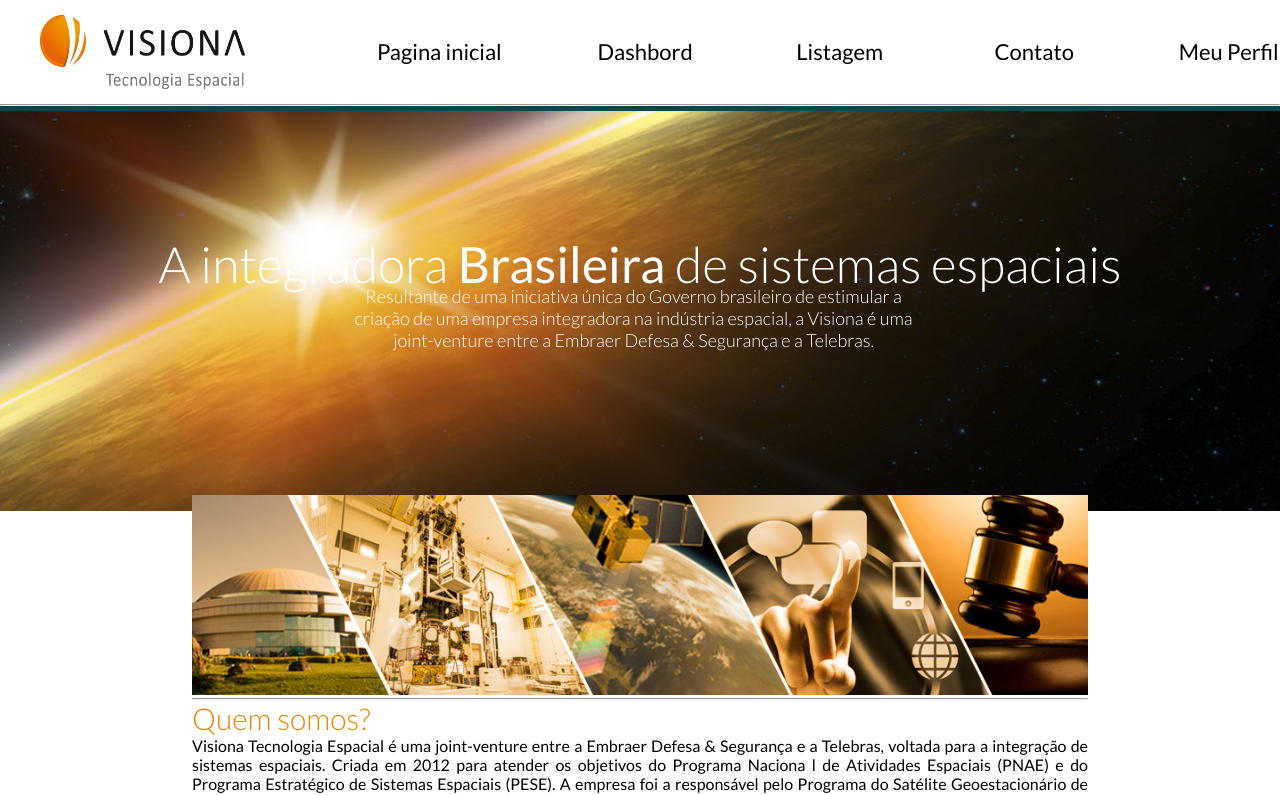
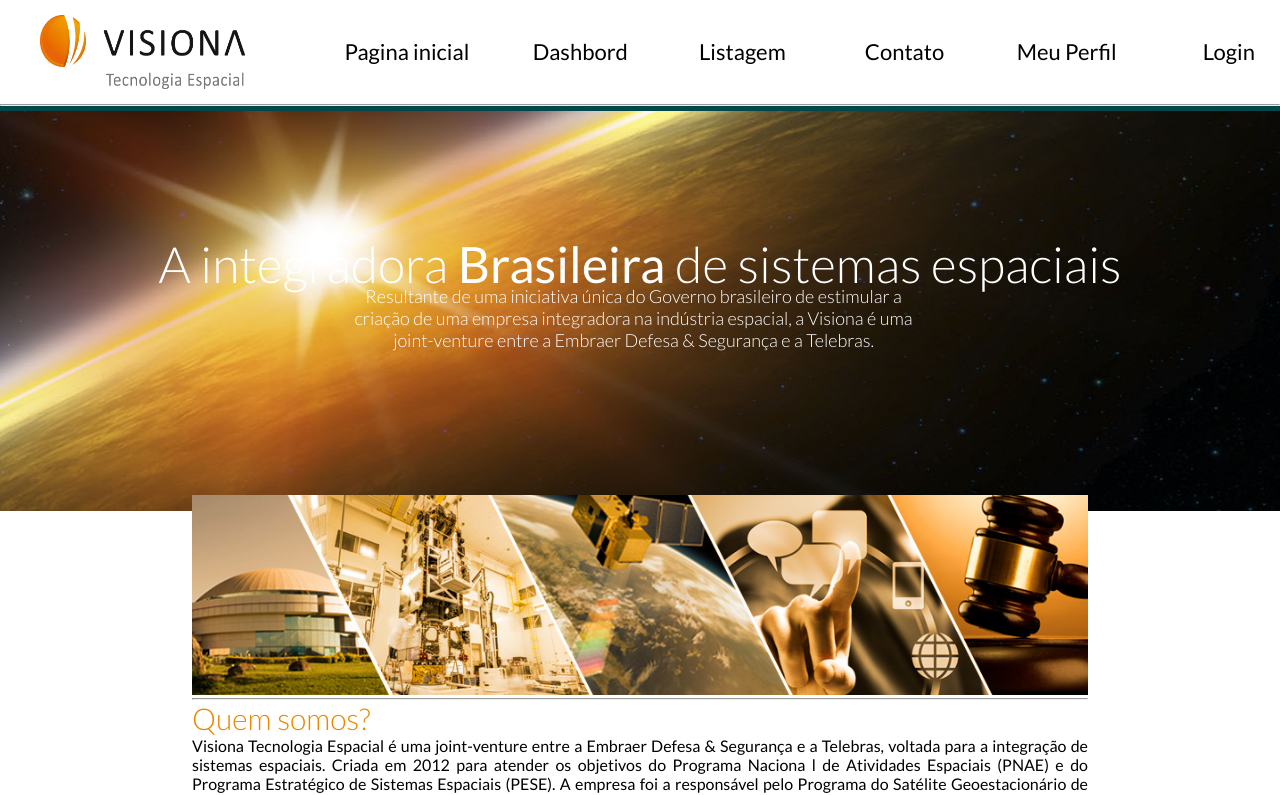
Before and after one commit to TechForce-ADS/Visiona, a React (Create React App) app in the folder Sprints/2_Sprint/codigo/: page /Home in a window 1280 px wide. Shown: the top 795 px of the page. Built offline with nearby package versions, Linux system fonts and the light colour scheme.

Commit message:
Nova aba
Login implementado

```diff
--- a/Sprints/2_Sprint/codigo/src/components/navbar/navbar.tsx
+++ b/Sprints/2_Sprint/codigo/src/components/navbar/navbar.tsx
@@ -31,6 +31,7 @@
                 <Link to="/List" className='nav-text'><div className="nav-text" id="list">Listagem</div></Link>
                 <Link to="/Contato" className='nav-text'><div className="nav-text" id="cont">Contato</div></Link>
                 <Link to="/Perfil" className='nav-text'><div className="nav-text" id="perf">Meu Perfil</div></Link>
+                <Link to="/Login" className='nav-text'><div className="nav-text" id="login">Login</div></Link>
                 <div className="icon-nav">
                     <img src={icon} alt="Icon"></img>
                 </div>
@@ -43,6 +44,7 @@
                 <h4 id="Mlist">Listagem</h4>
                 <h4 id="Mcont">Contato</h4>
                 <h4 id="Mperf">Meu Perfil</h4>
+                <h4 id="MLogin">Login</h4>
             </div>
 
         </>
--- a/Sprints/2_Sprint/codigo/src/index.tsx
+++ b/Sprints/2_Sprint/codigo/src/index.tsx
@@ -23,6 +23,7 @@
            <Route path='/Login' element={<Login />}/>
            <Route path='/Contato' element={<Contato />}/>
            <Route path='/Dashboard' element={<Dashboard />}/>
+           <Route path='/Login' element={<Login />}/>
         </Routes>
 
       </BrowserRouter>
```
